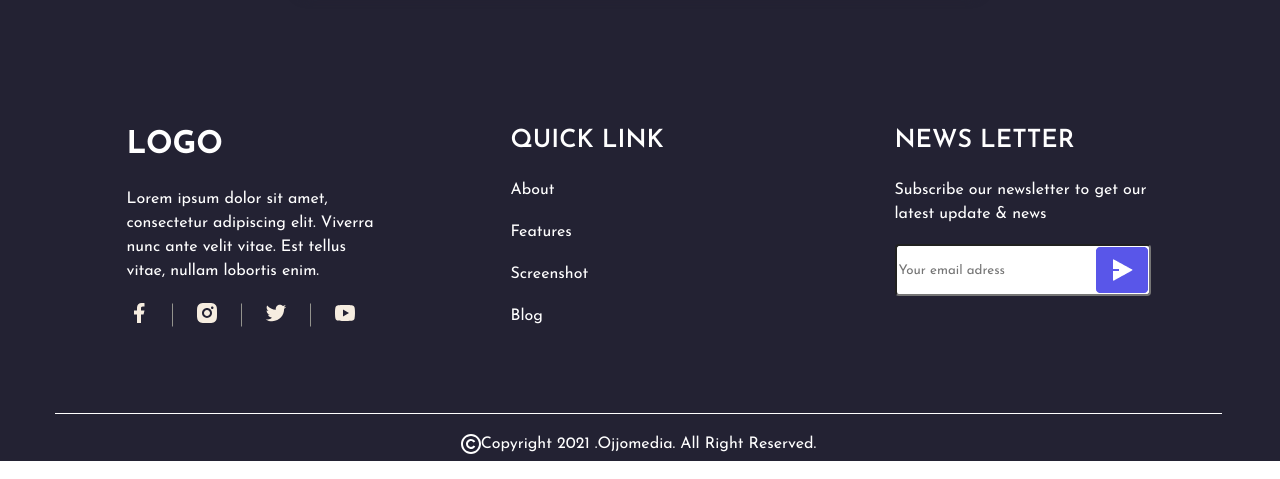
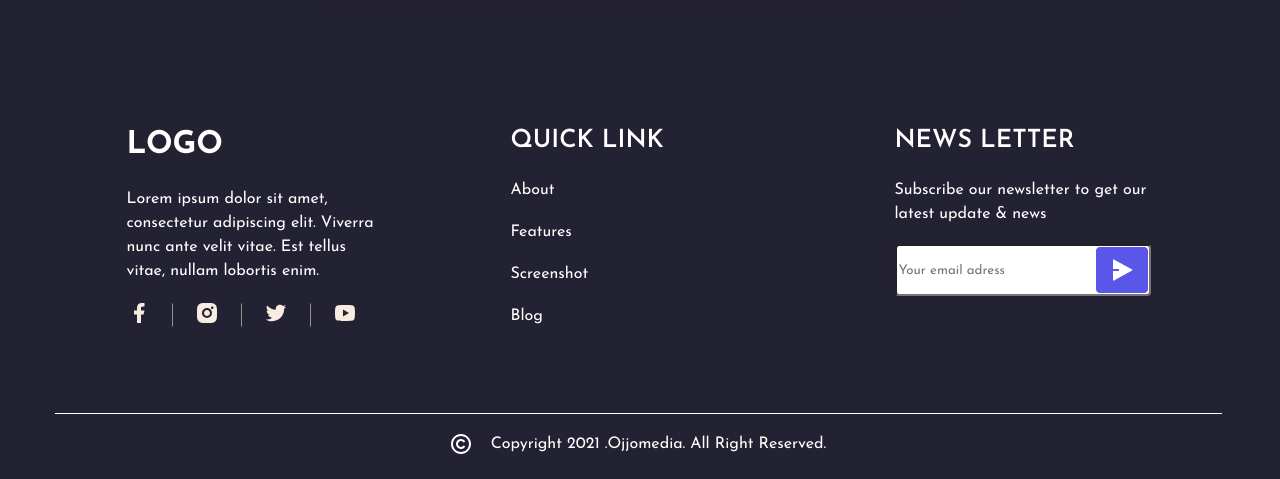
Before and after one commit to Javier-Valdez/Landing-Page-GM2, a plain HTML site: page index.html in a window 1280 px wide. Shown: the part 4690-5169 px from the top of the page. Drawn offline with Linux system fonts and the light colour scheme.

Commit message:
cambia margins en footer

```diff
--- a/css/styles.css
+++ b/css/styles.css
@@ -279,6 +279,12 @@ a {
 .footer-copyright {
     display: flex;
     justify-content: center;
+    align-items: center;
+    margin-bottom: 18px;
+}
+
+.footer-copyright img {
+    margin-right: 20px;
 }
 
 .footer-input-button {
```
